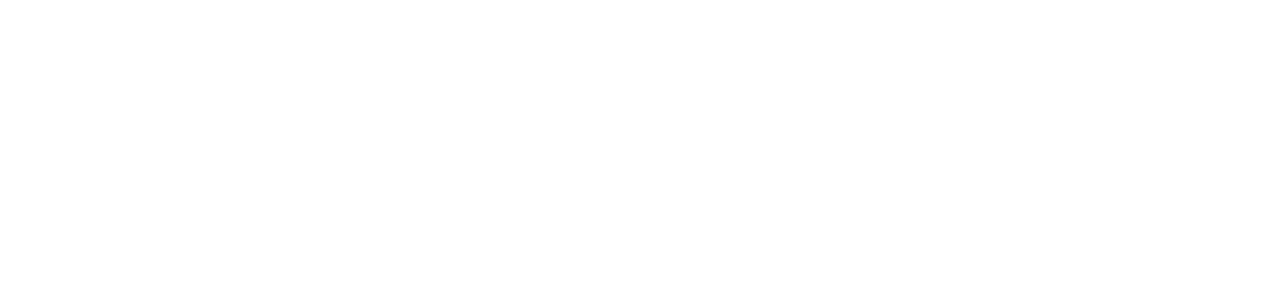
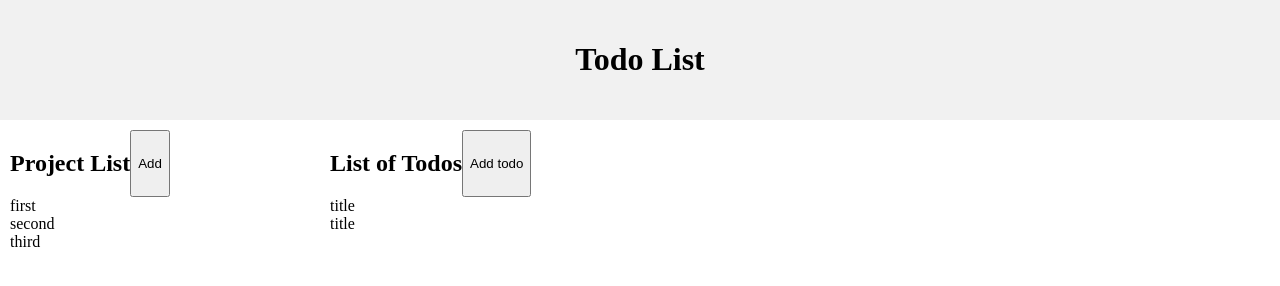
Before and after one commit to GrahamA30/todo-list, a website built with webpack: page dist/index.html in a window 1280 px wide. Built offline with nearby package versions, Linux system fonts and the light colour scheme.

Commit message:
structure basic layout of the website

```diff
--- a/dist/index.html
+++ b/dist/index.html
@@ -1,7 +1,35 @@
 <!DOCTYPE html>
 <html>
-    <head><title>todo</title></head>
+    <head>
+        <title>Todo List</title>
+        <link rel="stylesheet" type="text/css" href="style.css">
+    </head>
     <body>
+        <div class="header"><h1>Todo List</h1></div>
+        <div id="container">
+            <div class="column left">
+                <div class="list">
+                    <h2>Project List</h2>
+                    <button id="add">Add</button>
+                </div>
+                <div class="projects">
+                    <div>first</div>
+                    <div>second</div>
+                    <div>third</div>
+                </div>
+            </div>
+            <div class="column right">
+                <div class="list">
+                    <h2>List of Todos</h2>
+                    <button id="addTodo">Add todo</button>
+                </div>
+                <div class="todos">
+                    <div>title</div>
+                    <div>title</div>
+
+                </div>
+            </div>
+        </div>
         <script src="main.js"></script>
     </body>
 </html>
--- /dev/null
+++ b/dist/style.css
@@ -0,0 +1,28 @@
+body{
+    margin: 0px;
+}
+
+.header {
+    background-color: #F1F1F1;
+    text-align: center;
+    padding: 20px;
+  }
+
+.list{
+    display: inline-flex;
+}
+
+.column {
+    border: 1px;
+    float: left;
+    padding: 10px;
+    box-sizing: border-box;
+}
+
+.left {
+    width: 25%;
+}
+
+.right {
+    width: 75%;
+}
```
